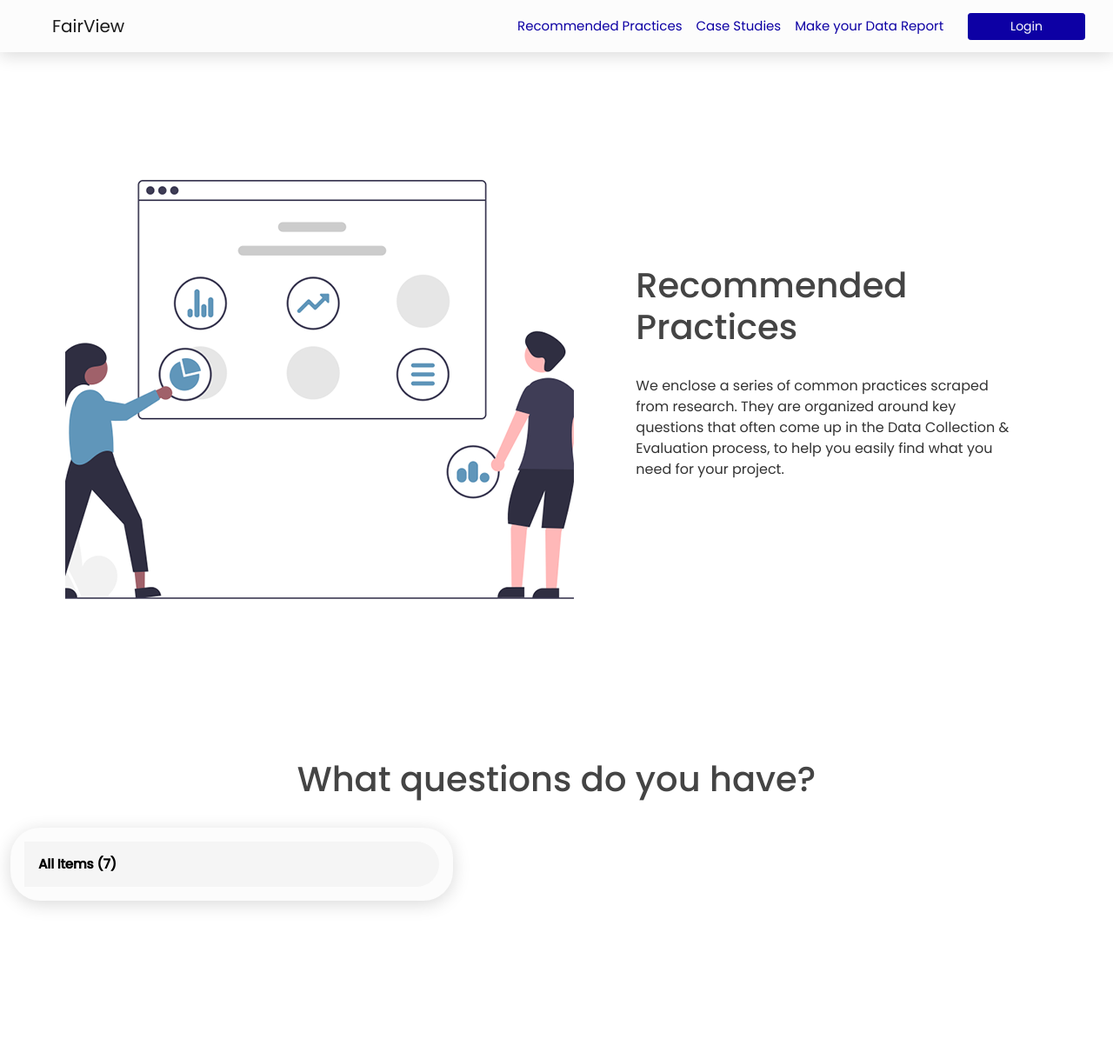
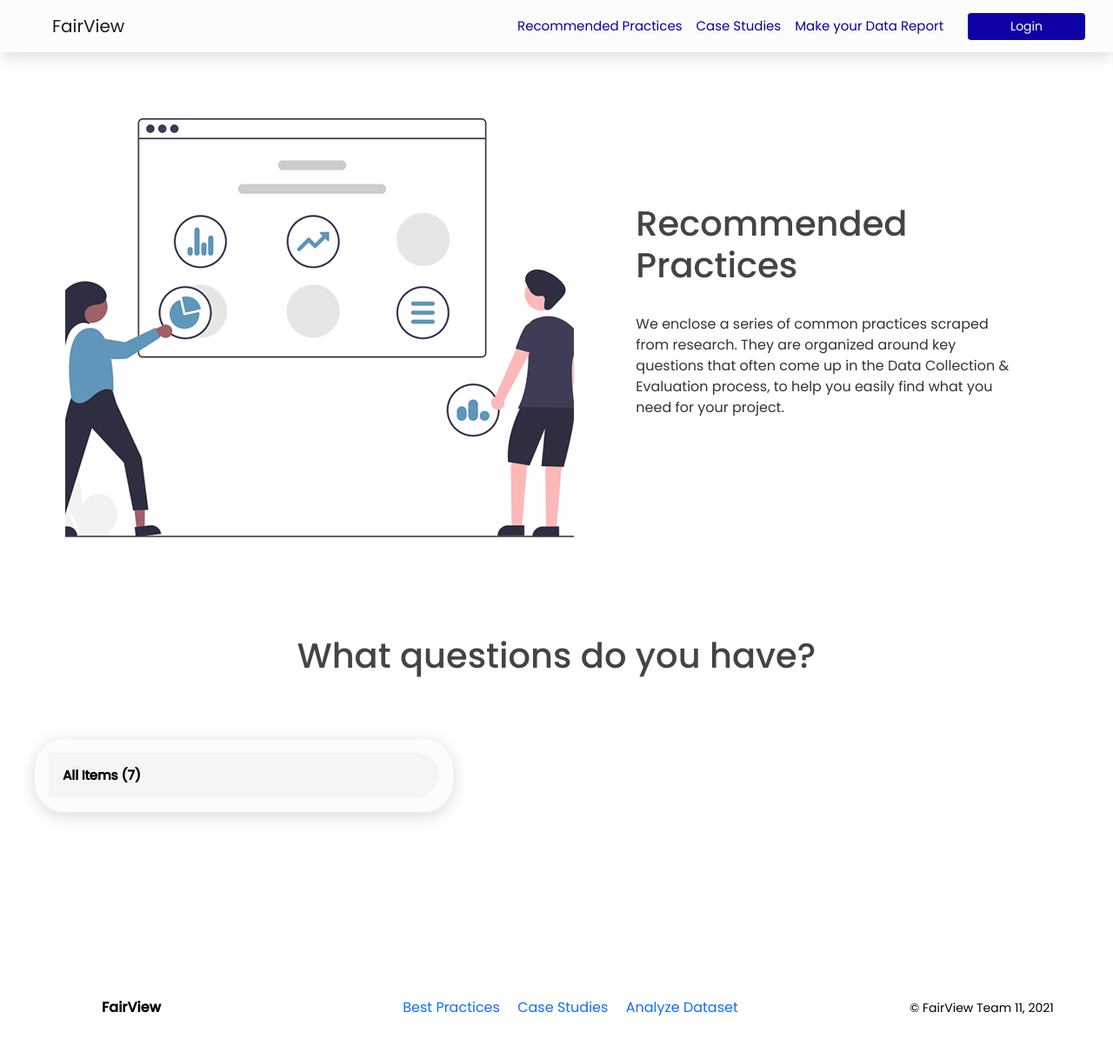
Before and after one commit to a-phung/internhacks-team11, a Flask app: template internhacks/templates/practices.html in a window 1280 px wide. Shown: the top 1210 px of the page at 87% size. After the commit the page ends 1169 px from the top, so only its background shows below. Run offline with Flask 2, Linux system fonts and the light colour scheme; the template is opened without the code that fills it, so the values that code supplies are empty; some libraries are stand-ins or nearby versions.

Commit message:
update css styling

```diff
--- a/internhacks/templates/practices.html
+++ b/internhacks/templates/practices.html
@@ -1,7 +1,7 @@
 {% extends "layout.html" %}
 {% block content %}
     <div class="container-fluid">
-        <div class="row p-4 vh-100 justify-content-center">
+        <div class="row p-4 justify-content-center">
             <div class="col col-sm-12 col-md-auto col-lg-6 my-auto px-0">
                 <img src="/static/images/undraw_Data_points_cropped.png" class="img-fluid">
             </div>
@@ -19,8 +19,8 @@
         <div class="row p-4 text-center">
             <h1>What questions do you have?</h1>
         </div>
-        <div class="row">
-            <div class="col-5">
+        <div class="row p-4">
+            <div class="col-5 p-3">
                 <div class="card card-practices">
                     <div class="card-body">
                         <div class="list-group list-group-flush" id="list-tab" role="tablist">
@@ -32,7 +32,7 @@
                     </div>
                 </div>
             </div>
-            <div class="col-7">
+            <div class="col-7 p-3">
                 <div class="tab-content" id="nav-tabContent">
                     {% for item in data %}
                         {% if loop.index == 1 %}
@@ -46,7 +46,7 @@
                                 <img src="/static/images/placeholder.jpeg" style="height:50px;" />
                             </div>
                             <div class="col-10">
-                                <span>{{item.question}}</span>
+                                <span>{{item.topic}}</span>
                             </div>
                         </div>
                         <div>
```
